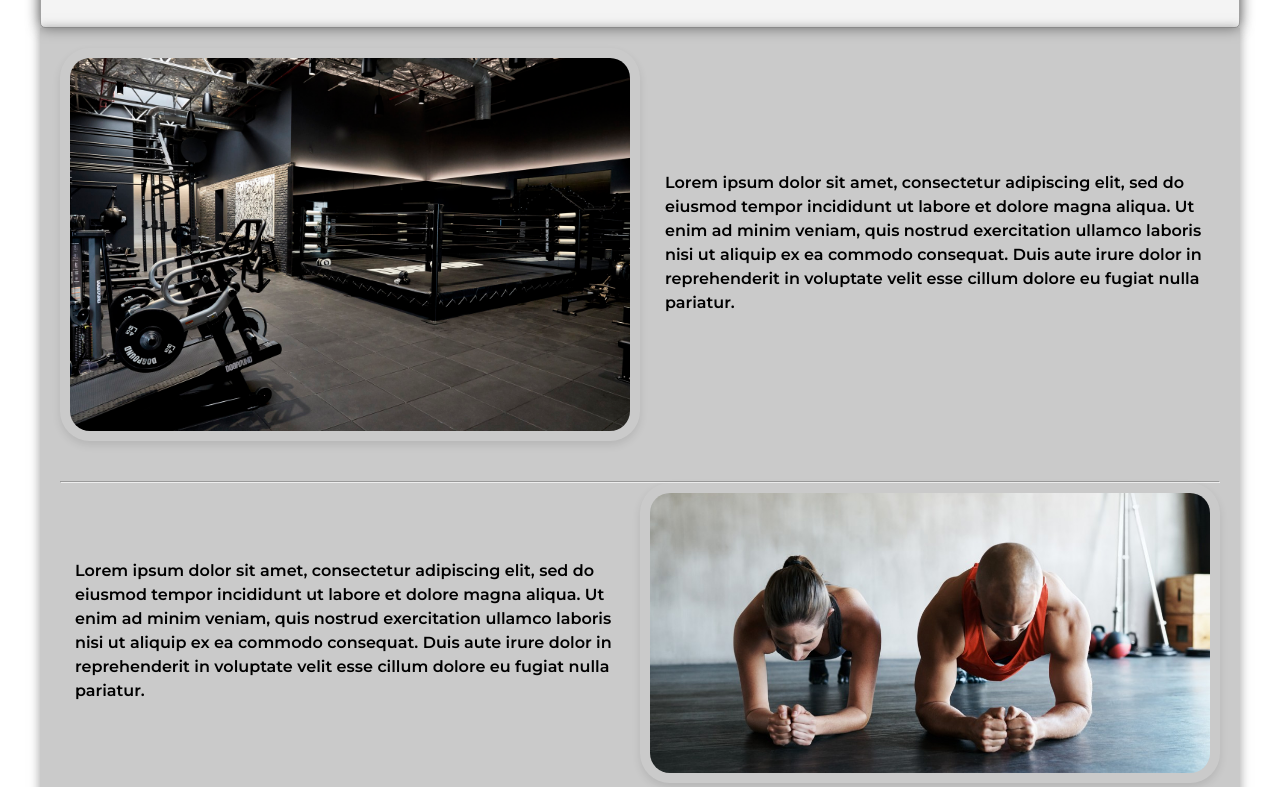
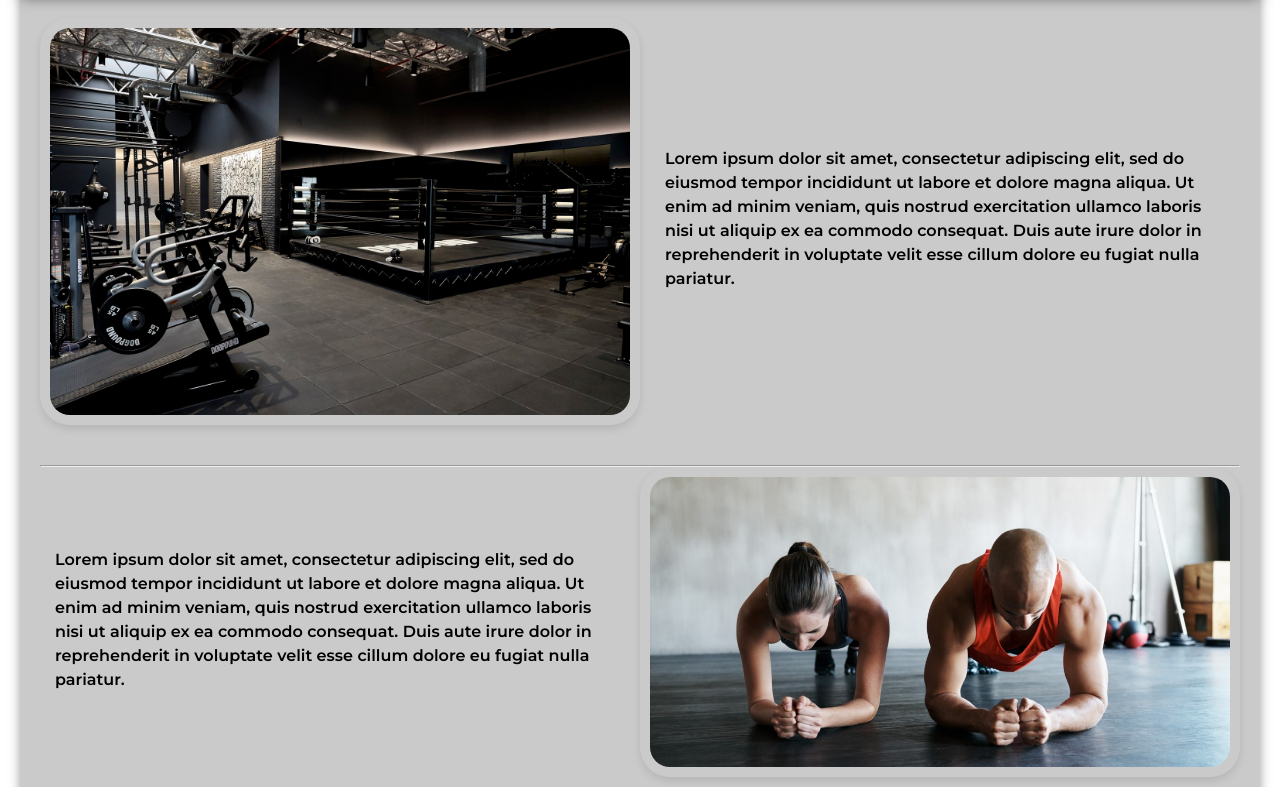
Before and after one commit to antiguamaximo/CST2309Finalproject, a plain HTML site: page index.html in a window 1280 px wide. Shown: the part 158-945 px from the top of the page. Drawn offline with Linux system fonts and the light colour scheme; a web font is replaced by a local one.

Commit message:
Modifications
- Made changes to base css

```diff
--- a/CSS/ej_base.css
+++ b/CSS/ej_base.css
@@ -20,11 +20,11 @@
 }
 
 body, html {
-    line-height: 1.6;
-    height: 100%;
+    line-height: 1.4;
     font-size: 16px;
     width: 100%;
     display: block;
+    height: 100%;
 }
 
 main {
@@ -195,7 +195,7 @@ footer div#map {
 @media (min-width: 768px) {
     body {
         font-size: 18px;
-        padding: 20px;
+        padding: 10px 10px;
     }
 
 	.gymHeader,
@@ -231,7 +231,7 @@ footer div#map {
 
     body {
         font-size: 20px;
-        padding: 40px;
+        padding: 10px 20px;
     }
 
 	.gymHeader {
--- a/CSS/ej_styling.css
+++ b/CSS/ej_styling.css
@@ -141,14 +141,14 @@ input:focus, select:focus, textarea:focus {
     background-color: rgb(255, 255, 255);
  }
 
-input#fname:focus:valid,
+input#fName:focus:valid,
 input#email:focus:valid,
 input#password:focus:valid,
 input#cPassword:focus:valid{
    background: rgb(220, 255, 220);
 }
 
-input#fname:focus:invalid,
+input#fName:focus:invalid,
 input#email:focus:invalid,
 input#password:focus:invalid,
 input#cPassword:focus:invalid {
--- a/Javascript/validationForm.js
+++ b/Javascript/validationForm.js
@@ -5,6 +5,8 @@
     Maximo Antigua
     validateForm.js
 */
+
+// FOR MEMBERSHIP PAGE
 let regButton = document.getElementById("regButton");
 
 regButton.addEventListener("click", validatePassword);
@@ -71,3 +73,4 @@ window.addEventListener("load", function() {
 
   model.focus()
 });
+// FOR MEMBERSHIP PAGE
```
